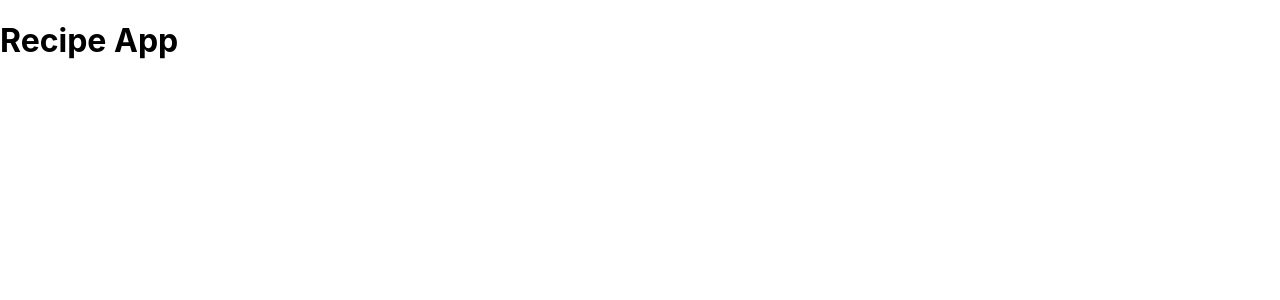
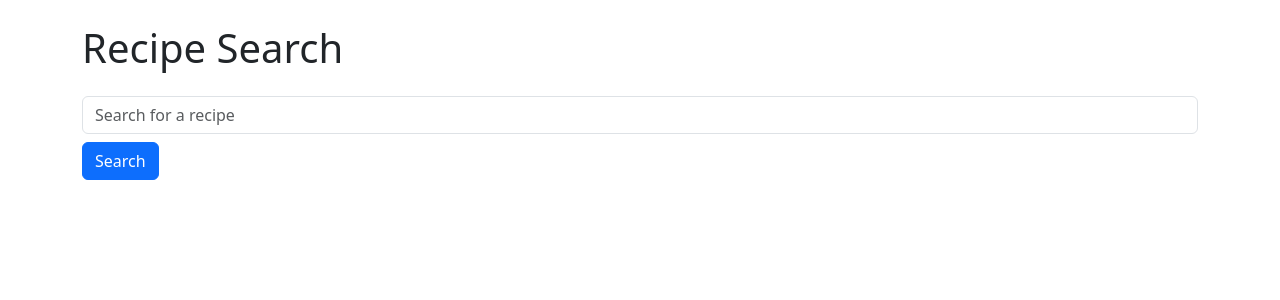
Before and after one commit to danielriosg/recipe-react, a React (Create React App) app: page / in a window 1280 px wide. Shown: the top 300 px of the page. Built offline with nearby package versions, Linux system fonts and the light colour scheme.

Commit message:
Install bootstrap and update App.js and index.js with bootstrap components

```diff
--- a/package.json
+++ b/package.json
@@ -6,6 +6,7 @@
     "@testing-library/jest-dom": "^5.17.0",
     "@testing-library/react": "^13.4.0",
     "@testing-library/user-event": "^13.5.0",
+    "bootstrap": "^5.3.3",
     "react": "^18.3.1",
     "react-dom": "^18.3.1",
     "react-scripts": "5.0.1",
--- a/src/App.js
+++ b/src/App.js
@@ -1,9 +1,40 @@
-import React from "react";
+import React, { useState } from "react";
+import RecipeCard from "./RecipeCard";
 
 function App() {
+  const [recipes, setRecipes] = useState([]);
+
+  const fetchRecipes = async (query) => {
+    const response = await fetch(
+      `https://api.edamam.com/search?q=${query}&app_id=YOUR_APP_ID&app_key=YOUR_APP_KEY`
+    );
+    const data = await response.json();
+    setRecipes(data.hits);
+  };
+
   return (
-    <div className='App'>
-      <h1>Recipe App</h1>
+    <div className='container'>
+      <h1 className='my-4'>Recipe Search</h1>
+      <div className='mb-4'>
+        <input
+          type='text'
+          className='form-control'
+          placeholder='Search for a recipe'
+        />
+        <button
+          className='btn btn-primary mt-2'
+          onClick={() => fetchRecipes("chicken")}
+        >
+          Search
+        </button>
+      </div>
+      <div className='row'>
+        {recipes.map((recipeData, index) => (
+          <div className='col-md-4' key={index}>
+            <RecipeCard recipe={recipeData.recipe} />
+          </div>
+        ))}
+      </div>
     </div>
   );
 }
--- /dev/null
+++ b/src/RecipeCard.js
@@ -0,0 +1,23 @@
+import React from "react";
+
+function RecipeCard({ recipe }) {
+  return (
+    <div className='card mb-4'>
+      <img src={recipe.image} className='card-img-top' alt={recipe.label} />
+      <div className='card-body'>
+        <h5 className='card-title'>{recipe.label}</h5>
+        <p className='card-text'>{recipe.ingredientLines.join(", ")}</p>
+        <a
+          href={recipe.url}
+          className='btn btn-primary'
+          target='_blank'
+          rel='noopener noreferrer'
+        >
+          View Recipe
+        </a>
+      </div>
+    </div>
+  );
+}
+
+export default RecipeCard;
--- a/src/index.js
+++ b/src/index.js
@@ -1,6 +1,7 @@
 import React from 'react';
 import ReactDOM from 'react-dom/client';
 import './index.css';
+import "bootstrap/dist/css/bootstrap.min.css";
 import App from './App';
 import reportWebVitals from './reportWebVitals';
 
```
Also changed, not shown: 1 other file (tests, documents, lock files or other folders).
